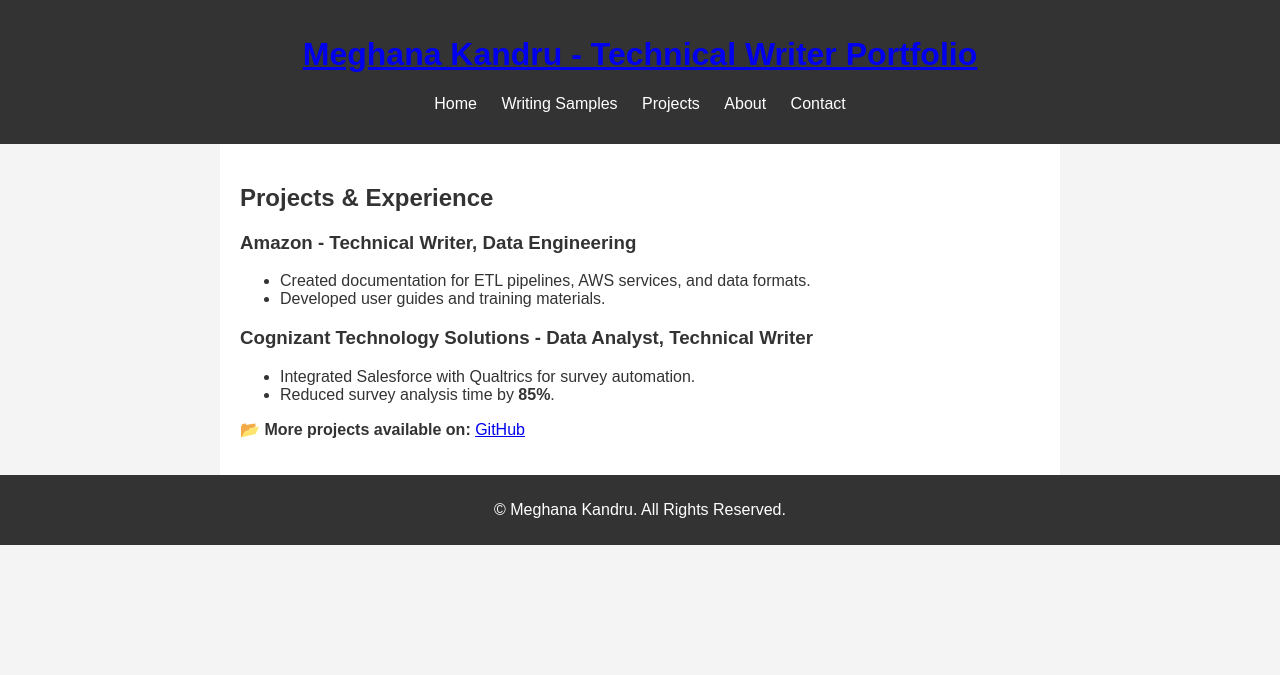
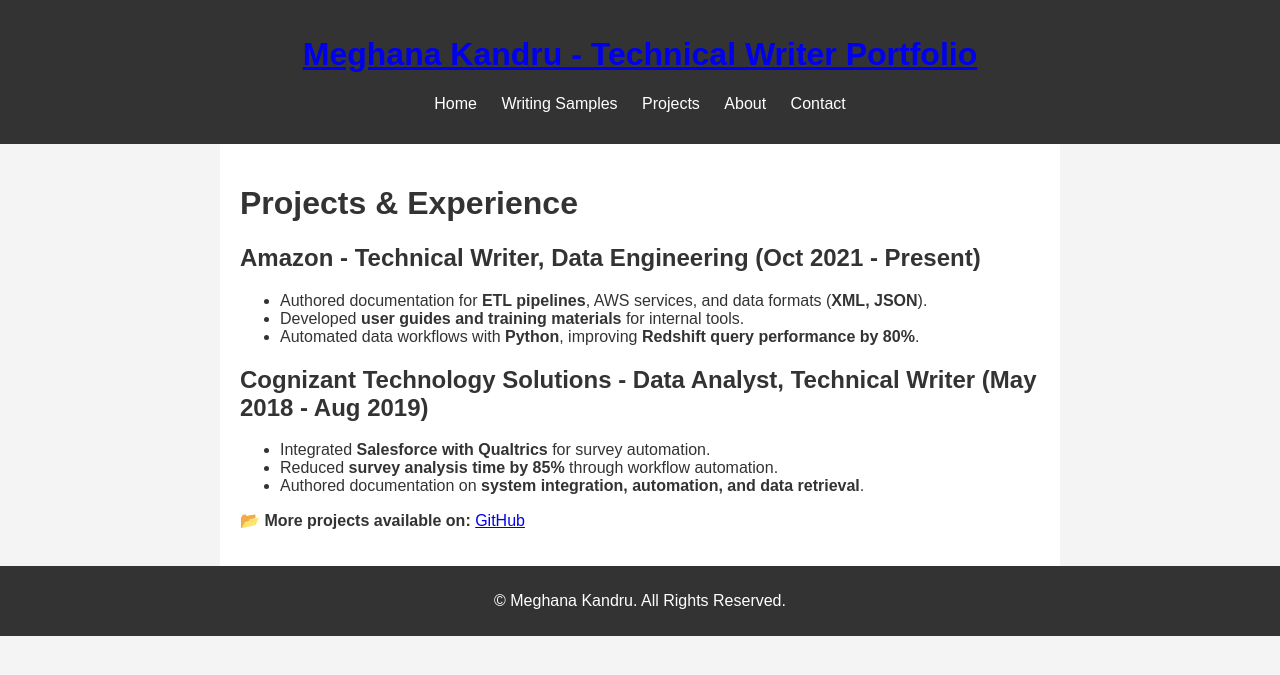
Before and after one commit to mekandru/meghanakandru.github.io, a Jekyll site: the page built from projects.md, in a window 1280 px wide. Shown: the top 675 px of the page. Built offline with Jekyll 4.4.1, drawn with Linux system fonts in a browser that asks for light colours.

Commit message:
Update projects.md

```diff
--- a/projects.md
+++ b/projects.md
@@ -1,15 +1,19 @@
 ---
 layout: default
 title: Projects
+permalink: /projects/
 ---
 
-## Projects & Experience
-### **Amazon - Technical Writer, Data Engineering**
-- Created documentation for ETL pipelines, AWS services, and data formats.
-- Developed user guides and training materials.
+# Projects & Experience
 
-### **Cognizant Technology Solutions - Data Analyst, Technical Writer**
-- Integrated Salesforce with Qualtrics for survey automation.
-- Reduced survey analysis time by **85%**.
+## **Amazon - Technical Writer, Data Engineering (Oct 2021 - Present)**
+- Authored documentation for **ETL pipelines**, AWS services, and data formats (**XML, JSON**).
+- Developed **user guides and training materials** for internal tools.
+- Automated data workflows with **Python**, improving **Redshift query performance by 80%**.
+
+## **Cognizant Technology Solutions - Data Analyst, Technical Writer (May 2018 - Aug 2019)**
+- Integrated **Salesforce with Qualtrics** for survey automation.
+- Reduced **survey analysis time by 85%** through workflow automation.
+- Authored documentation on **system integration, automation, and data retrieval**.
 
 📂 **More projects available on:** [GitHub](https://github.com/mekandru)
```
